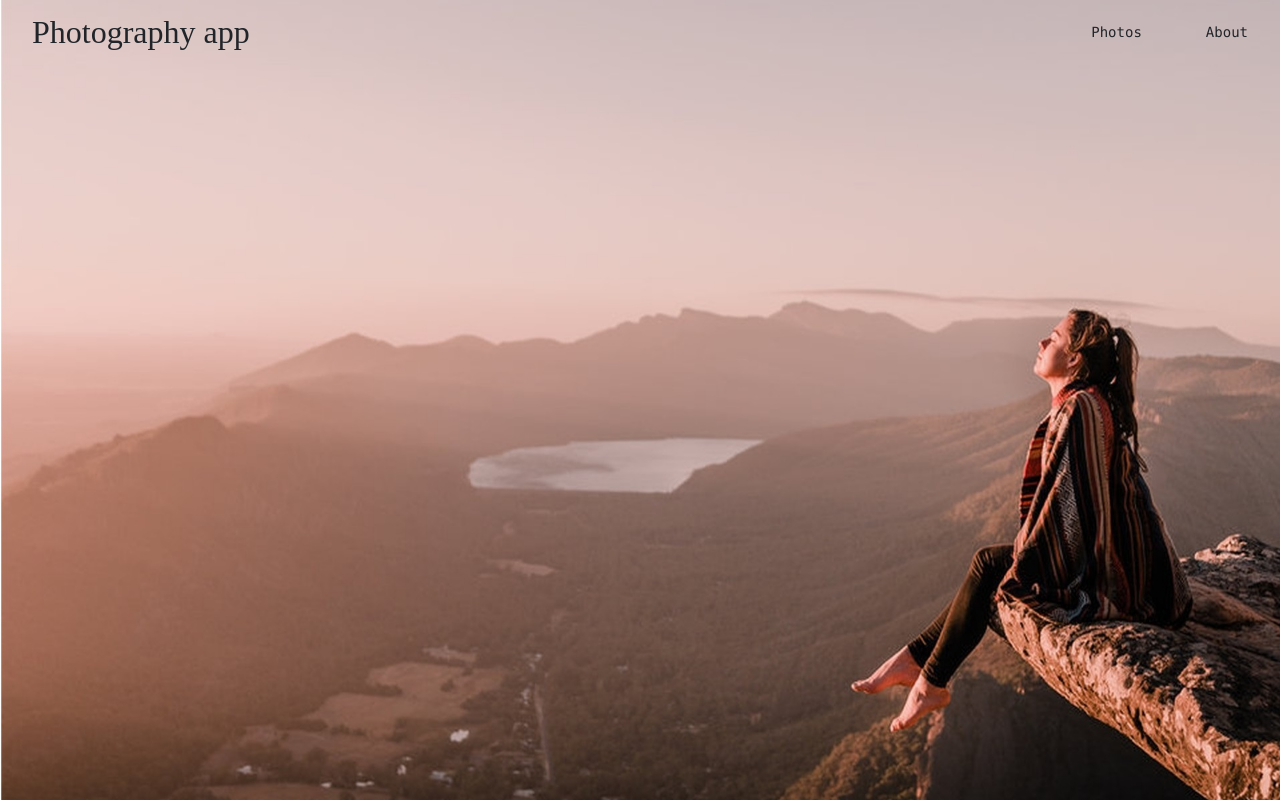
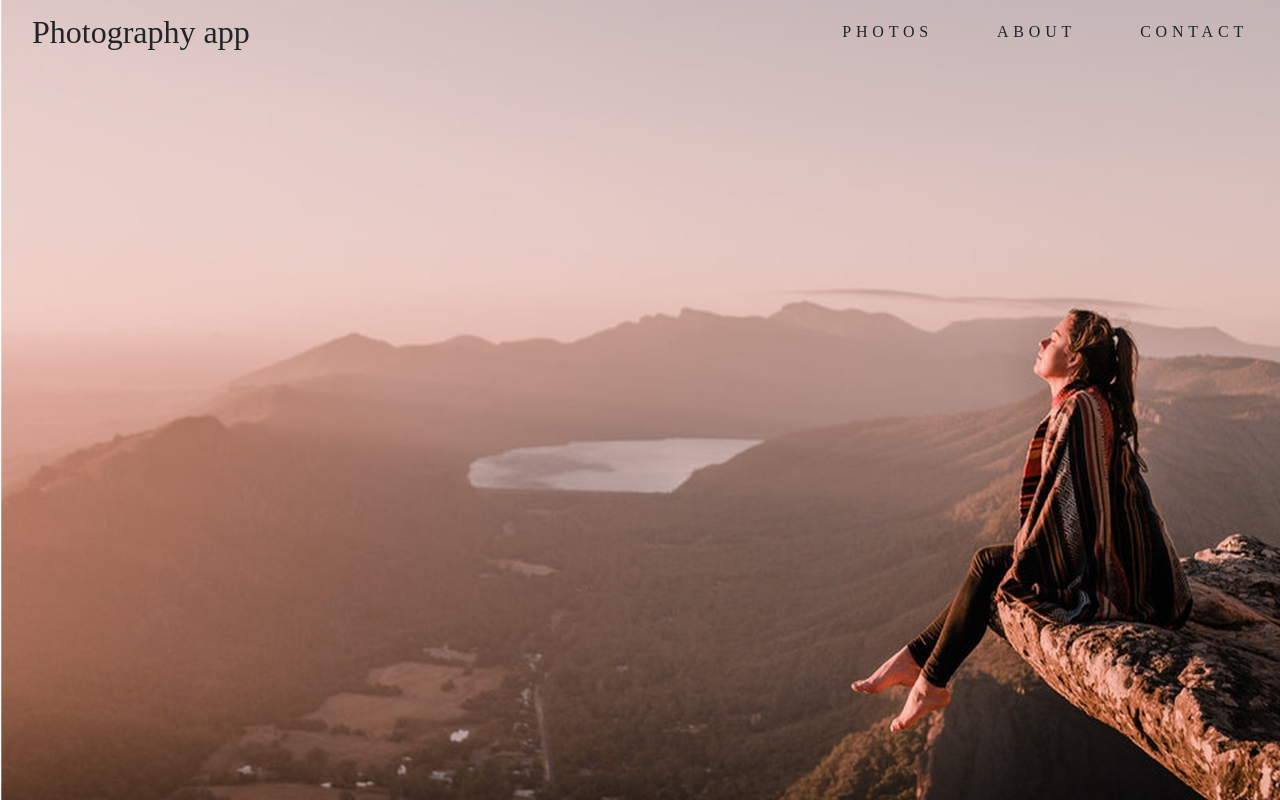
Before and after one commit to KamDoSpolca/TeachingProject2, an Angular app: page / in a window 1280 px wide. Built offline with nearby package versions, Linux system fonts and the light colour scheme.

Commit message:
LS 002 - menu buttons changes

```diff
--- a/src/app/menu/menu.component.html
+++ b/src/app/menu/menu.component.html
@@ -14,6 +14,7 @@
 
     <li routerLink="/photos" class="menu--item  menu--btn-photos">Photos</li>
     <li routerLink="/about" class="menu--item  menu--btn-about">About</li>
+    <li routerLink="/contact" class="menu--item  menu--btn-contact">Contact</li>
   </ul>
 
 
--- a/src/app/menu/menu.component.scss
+++ b/src/app/menu/menu.component.scss
@@ -4,11 +4,14 @@
   padding: 1rem;
   cursor: pointer;
   transition: 0.3s;
-  border-radius:10px;
+  font-family:'LibreBaskerville-Regular';
+  text-transform:uppercase;
+  letter-spacing:0.3rem;
+  font-size:1rem;
 }
 
 .menu--item:hover {
-  background:#cccccc;
+  border-bottom:1px solid black;
   transition: 0.3s;
 }
 
@@ -34,7 +37,7 @@ padding:0;
   left: 2rem;
   list-style-type: none;
   font-family: 'Brush Script MT', cursive;
-  font-size:2rem
+  font-size:2rem;
 }
 
 .logo:hover {
```
